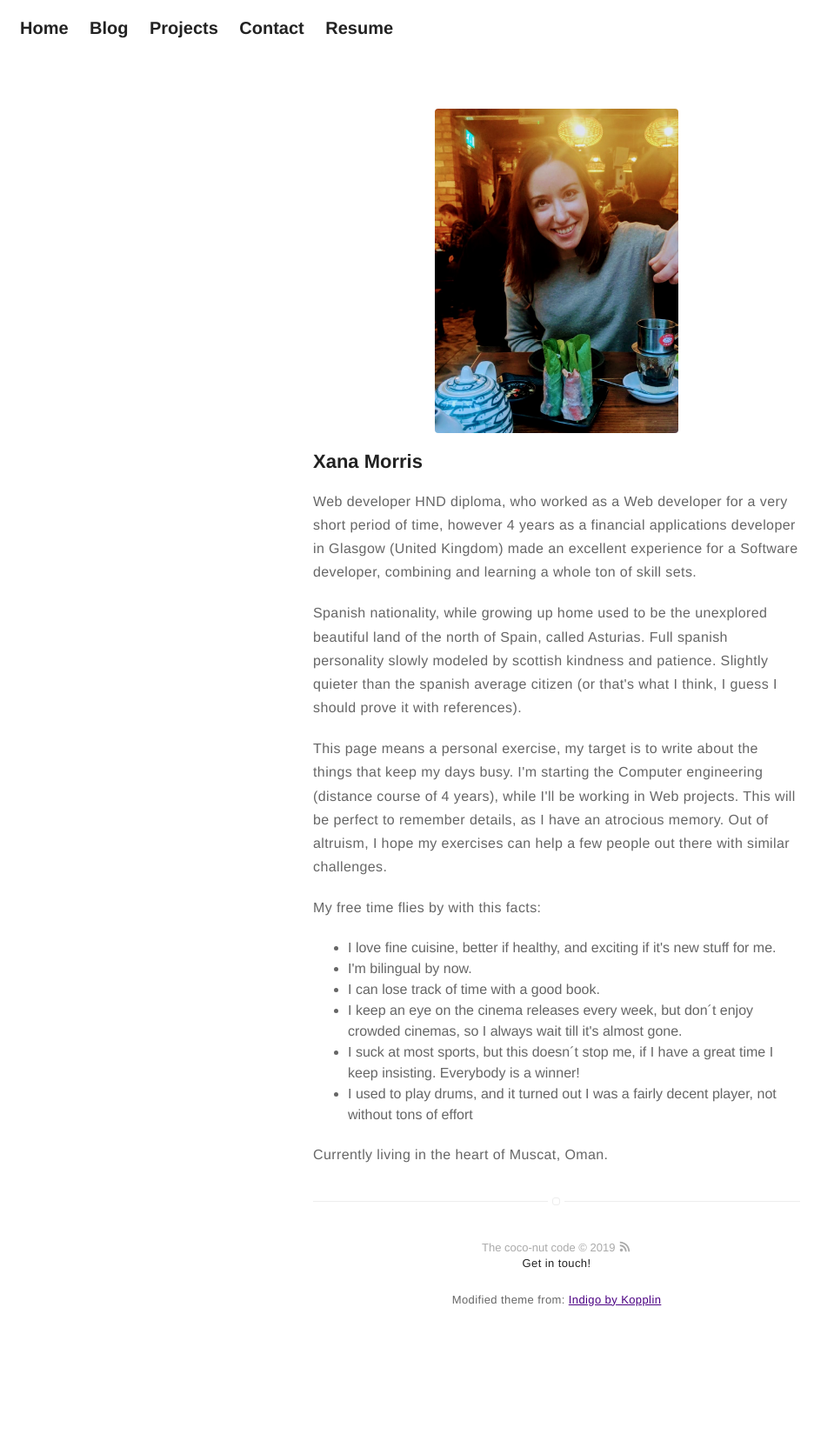
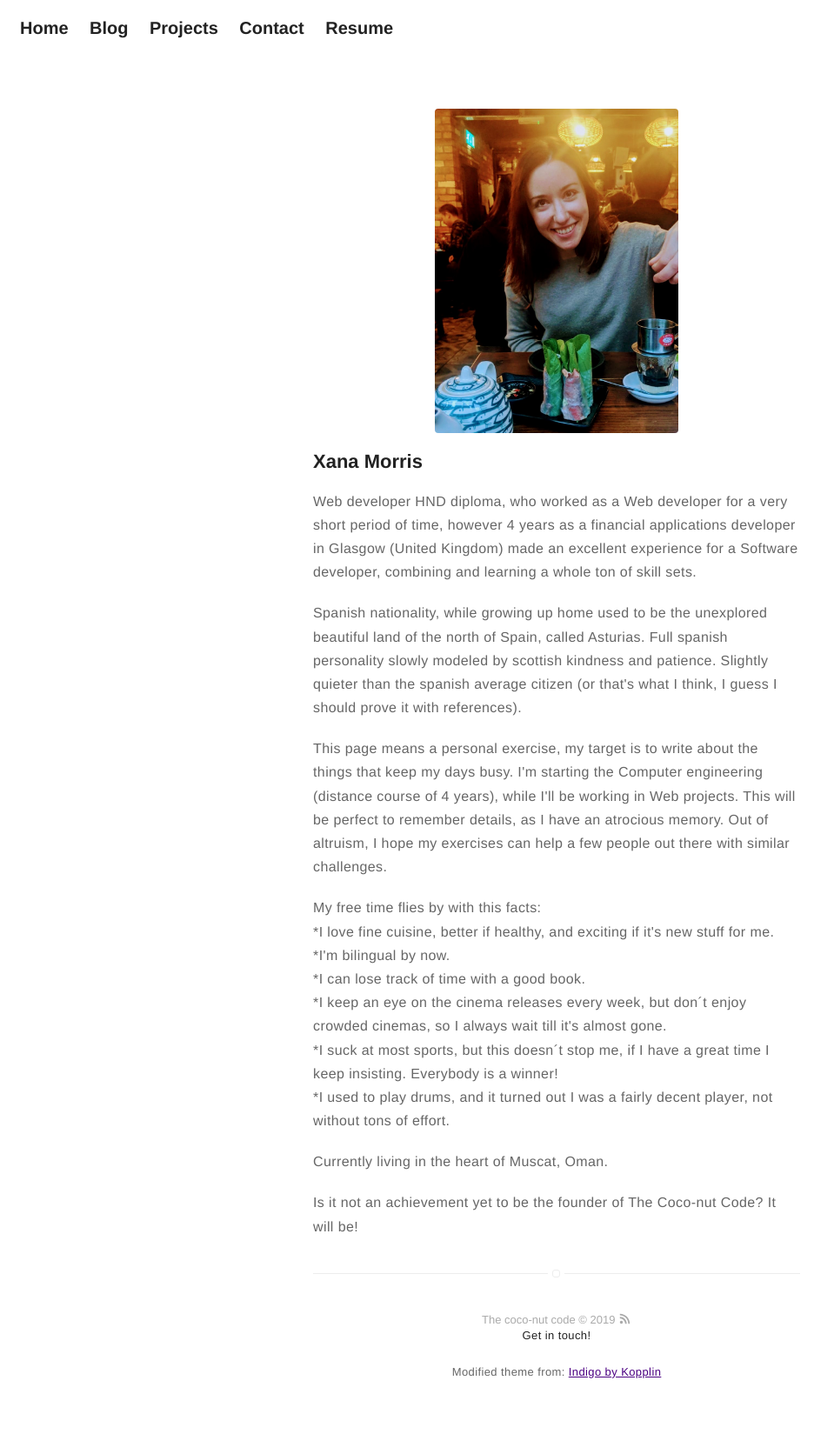
Before and after one commit to xanarc/xanarc.github.io, a Jekyll site: the page built from about.md, in a window 1280 px wide. Shown: the whole page at 87% size, without its empty margins (0-959 px from the left). Built offline with Jekyll 4.4.1, drawn with Linux system fonts in a browser that asks for light colours; before the commit the page ends 1566 px from its top, so only the background shows below that.

Commit message:
changes in about page and config for disqus

```diff
--- a/_config.yml
+++ b/_config.yml
@@ -30,7 +30,7 @@
 
 # if you don't want comments in your posts, leave categories empty
 disqus:
-  shortname: mydisqus # enter this from your disqus account
+  shortname: thecoconutcode # enter this from your disqus account
   categories: [blog, project] # only show disqus for posts that have these categories
 
 # if you don't have any of social below, comment the line
--- a/about.md
+++ b/about.md
@@ -14,19 +14,19 @@
  <p>This page means a personal exercise, my target is to write about the things that keep my days busy. I'm starting the Computer engineering (distance course of 4 years), while I'll be working in Web projects.
  This will be perfect to remember details, as I have an atrocious memory. Out of altruism, I hope my exercises can help a few people out there with similar challenges. </p>
 
-<p>My free time flies by with this facts:
+<p>My free time flies by with this facts: <br>
 
-<ul>
-<li>I love fine cuisine, better if healthy, and exciting if it's new stuff for me. </li>
-<li>I'm bilingual by now. </li>
-<li>I can lose track of time with a good book. </li>
-<li>I keep an eye on the cinema releases every week, but don´t enjoy crowded cinemas, so I always wait till it's almost gone.</li>
-<li>I suck at most sports, but this doesn´t stop me, if I have a great time I keep insisting. Everybody is a winner! </li>
-<li>I used to play drums, and it turned out I was a fairly decent player, not without tons of effort </li>
-</ul></p>
+*I love fine cuisine, better if healthy, and exciting if it's new stuff for me. <br>
+*I'm bilingual by now. <br>
+*I can lose track of time with a good book. <br>
+*I keep an eye on the cinema releases every week, but don´t enjoy crowded cinemas, so I always wait till it's almost gone.<br>
+*I suck at most sports, but this doesn´t stop me, if I have a great time I keep insisting. Everybody is a winner! <br>
+*I used to play drums, and it turned out I was a fairly decent player, not without tons of effort. <br>
+</p>
 
 <p>Currently living in the heart of Muscat, Oman. </p>
 
+<p>Is it not an achievement yet to be the founder of The Coco-nut Code? It will be!</p>
 
 
 
```
